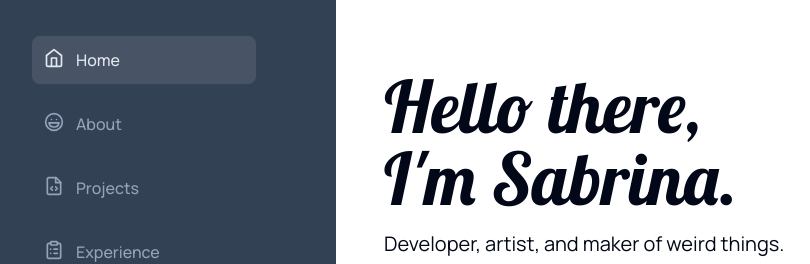
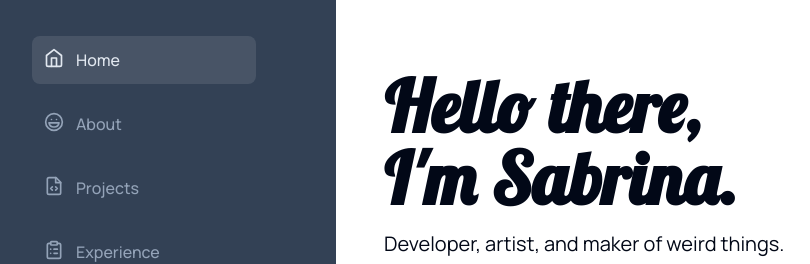
Before and after one commit to penguinboots/portfolio-v3, a Next.js app: page /home in a window 1280 px wide. Shown: the part 208-472 px from the top of the page, without its empty margins (48-858 px from the left). Built offline with nearby package versions, Linux system fonts and the light colour scheme.

Commit message:
move fonts to lib

```diff
--- a/app/(dashboard)/home/page.tsx
+++ b/app/(dashboard)/home/page.tsx
@@ -1,9 +1,7 @@
 import { Button } from "@/components/ui/button";
 import Link from "next/link";
-import { Lobster } from "next/font/google";
 import { cn } from "@/lib/utils";
-
-const lobster = Lobster({ weight: ["400"], subsets: ["latin"]});
+import { coverFont } from "@/lib/fonts";
 
 const HomePage = () => {
   return (
@@ -12,7 +10,7 @@ const HomePage = () => {
         <h1
           className={cn(
             "text-4xl sm:text-5xl md:text-6xl lg:text-7xl space-y-5 font-bold",
-            lobster.className
+            coverFont.className
           )}
         >
           Hello there,
--- a/app/layout.tsx
+++ b/app/layout.tsx
@@ -1,10 +1,6 @@
 import './globals.css'
 import type { Metadata } from 'next'
-import { Inter, Manrope } from 'next/font/google'
-
-const inter = Inter({ subsets: ['latin'] })
-const manrope = Manrope({ subsets: ["latin"] });
-
+import { bodyFont } from '@/lib/fonts'
 
 export const metadata: Metadata = {
   title: `Sabrina's Portfolio`,
@@ -18,7 +14,7 @@ export default function RootLayout({
 }) {
   return (
     <html lang="en">
-      <body className={manrope.className}>{children}</body>
+      <body className={bodyFont.className}>{children}</body>
     </html>
   )
 }
--- a/components/Header.tsx
+++ b/components/Header.tsx
@@ -1,4 +1,5 @@
 import { LucideIcon } from "lucide-react";
+import { titleFont } from "@/lib/fonts";
 
 interface HeaderProps {
   title: string;
@@ -6,14 +7,14 @@ interface HeaderProps {
   icon: LucideIcon;
 }
 
-export const Header = ({title, desc, icon: Icon} : HeaderProps) => {
+export const Header = ({ title, desc, icon: Icon }: HeaderProps) => {
   return (
     <div className="bg-slate-500 h-24 flex items-center space-x-4 p-4">
-      <Icon className="w-10 h-10"/>
+      <Icon className="w-10 h-10" />
       <div>
-        <h1>{title}</h1>
+        <h1 className={titleFont.className}>{title}</h1>
         <p>{desc}</p>
       </div>
     </div>
   );
-}
+};
--- /dev/null
+++ b/lib/fonts.ts
@@ -0,0 +1,13 @@
+// Cover font
+import { Lobster } from "next/font/google";
+const coverFont = Lobster({ weight: ["400"], subsets: ["latin"] });
+
+// Title font
+import { Comfortaa } from "next/font/google";
+const titleFont = Comfortaa({ weight: ["700"], subsets: ["latin"] });
+
+// Body font
+import { Manrope } from "next/font/google";
+const bodyFont = Manrope({ subsets: ["latin"] });
+
+export { coverFont, titleFont, bodyFont };
```
